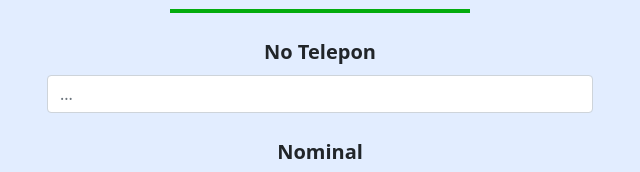
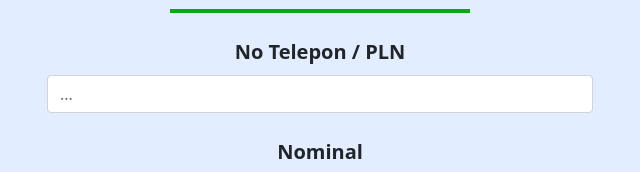
Before and after one commit to adminopxixixi/pulsa, a plain HTML site: page index.html in a window 1280 px wide. Shown: the part 171-343 px from the top of the page, 320-960 px from the left. Drawn offline with nearby package versions, Linux system fonts and the light colour scheme.

Commit message:
first commit

```diff
--- a/index.html
+++ b/index.html
@@ -49,7 +49,7 @@
                 <p id="juduldua" class="w-70 lead text-black my-1 fs-4 text-center fw-bold">CATATAN PULSA</p>
                 <hr class="text-info align-items-center" style="background-color: #03ac0e" />
                 <div class="mb-3 text-center fs-5">
-                  <label for="notelp" class="form-label text-center fw-bold">No Telepon</label>
+                  <label for="notelp" class="form-label text-center fw-bold">No Telepon / PLN</label>
                   <input name="no telepon" type="number" class="form-control" id="notelp" aria-describedby="name" placeholder="..." required />
                 </div>
                 <div class="mb-3 text-center fs-5">
```
